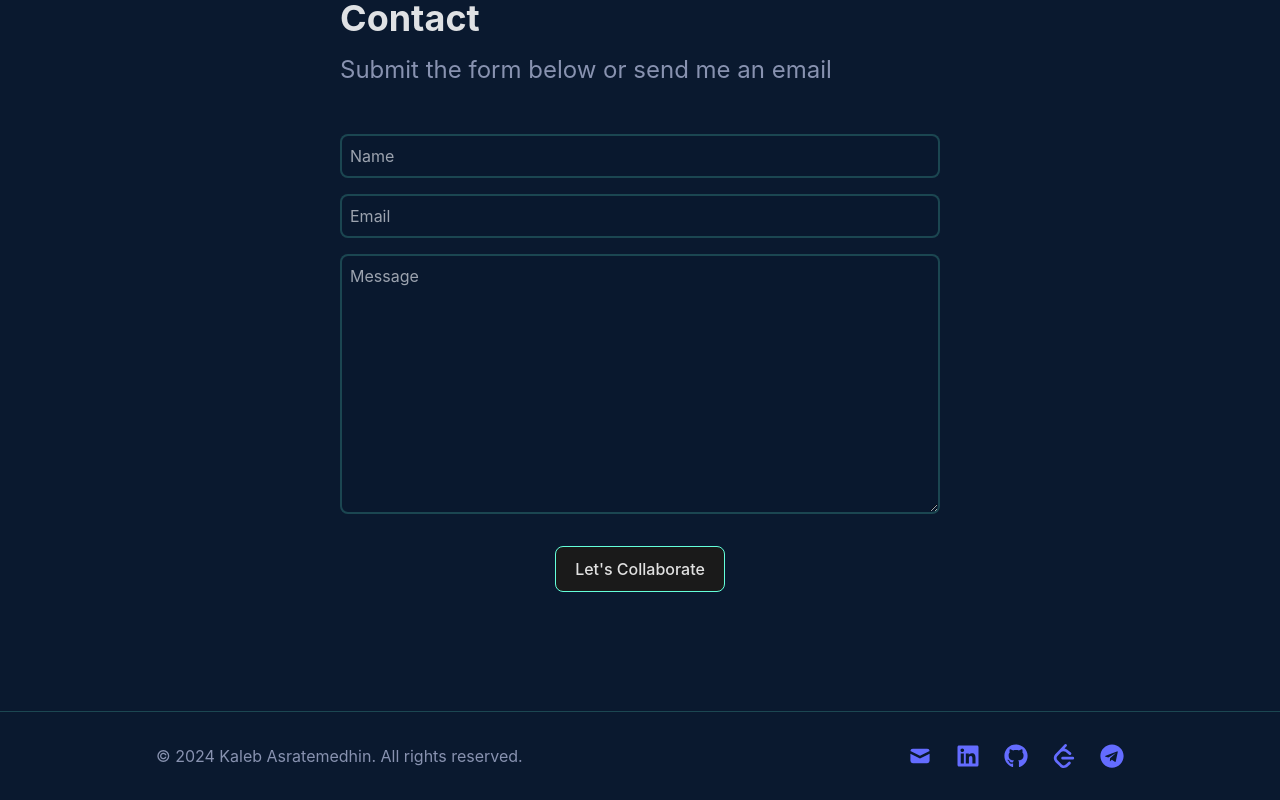
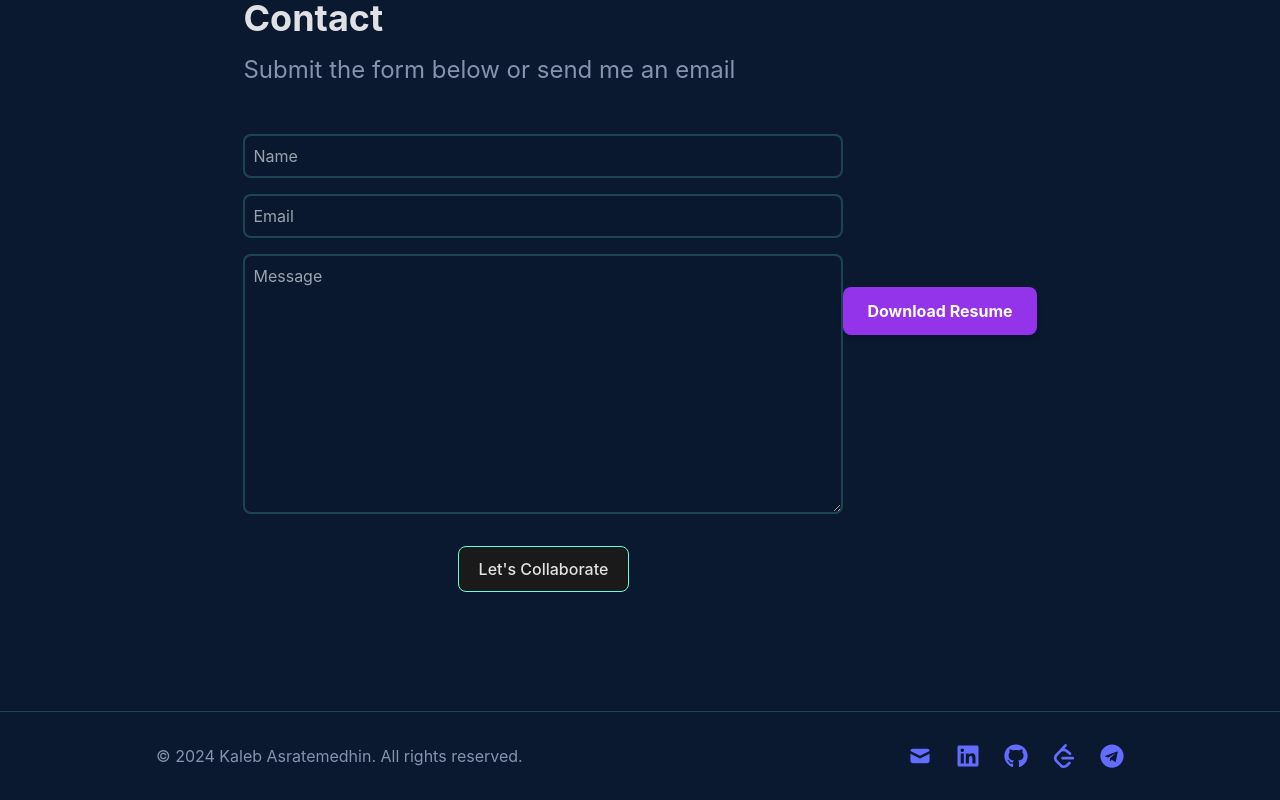
Before and after one commit to KalebAsratemedhin/Portfolio, a Next.js app in the folder portfolio/: page / in a window 1280 px wide. Shown: the part 5229-6029 px from the top of the page. Built offline with nearby package versions, Linux system fonts and the light colour scheme.

Commit message:
feat: add resume download button

```diff
--- a/portfolio/app/components/Contact.tsx
+++ b/portfolio/app/components/Contact.tsx
@@ -30,6 +30,14 @@ const Contact = () => {
             Let's Collaborate
           </button>
         </form>
+
+        <a
+        href="/resume-vl.pdf"
+        download="Kaleb_Resume.pdf"
+        className="bg-purple-600 hover:bg-purple-700 text-white font-bold py-3 px-6 rounded-lg shadow-md transition-all duration-300"
+      >
+        Download Resume
+      </a>
       </div>
     );
   };
--- a/portfolio/app/layout.tsx
+++ b/portfolio/app/layout.tsx
@@ -1,21 +1,12 @@
 import type { Metadata } from "next";
-import localFont from "next/font/local";
 import "./globals.css";
 
-const geistSans = localFont({
-  src: "./fonts/GeistVF.woff",
-  variable: "--font-geist-sans",
-  weight: "100 900",
-});
-const geistMono = localFont({
-  src: "./fonts/GeistMonoVF.woff",
-  variable: "--font-geist-mono",
-  weight: "100 900",
-});
+export const metadata: Metadata = {
+  title: "Kaleb Asratemedhin | Fullstack Developer",
+  icons: {
+    icon: '/logo-2-lines.ico'
 
-export const metadata: Metadata = {
-  title: "Create Next App",
-  description: "Generated by create next app",
+  }
 };
 
 export default function RootLayout({
@@ -25,9 +16,7 @@ export default function RootLayout({
 }>) {
   return (
     <html lang="en">
-      <body
-        className={`${geistSans.variable} ${geistMono.variable} antialiased`}
-      >
+      <body>
         {children}
 
       </body>
```
Also changed, not shown: portfolio/public/logo-2-lines.png (deleted), 2 other files (tests, documents, lock files or other folders).
